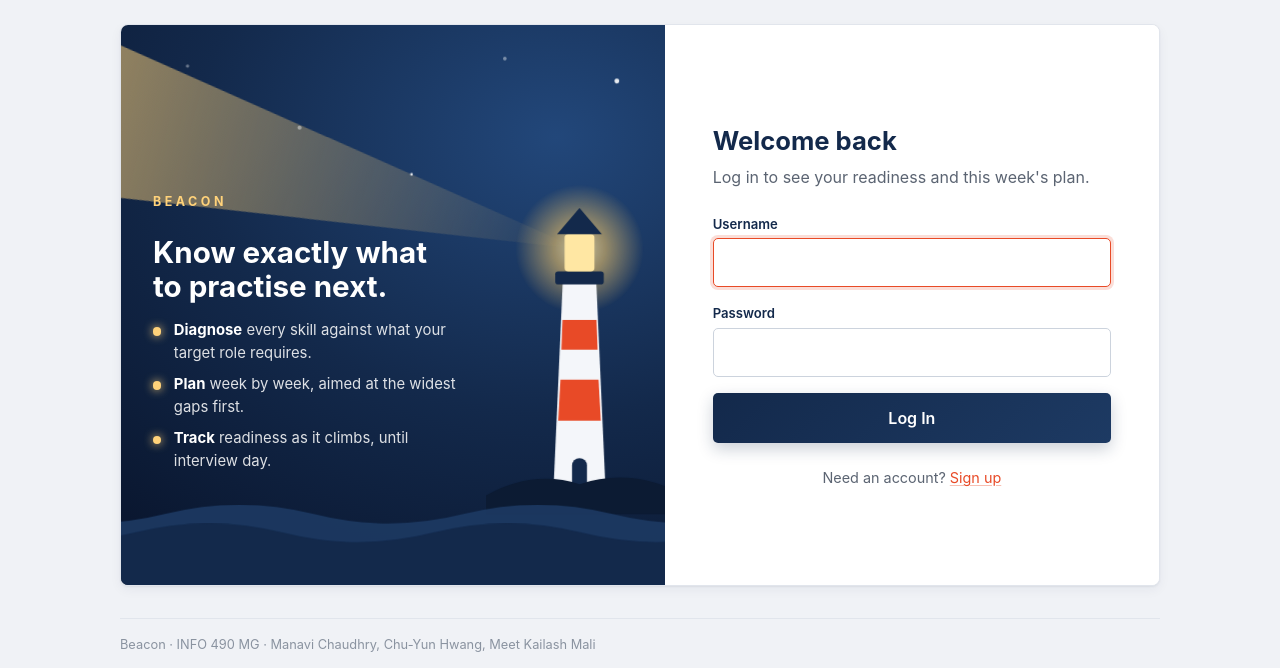
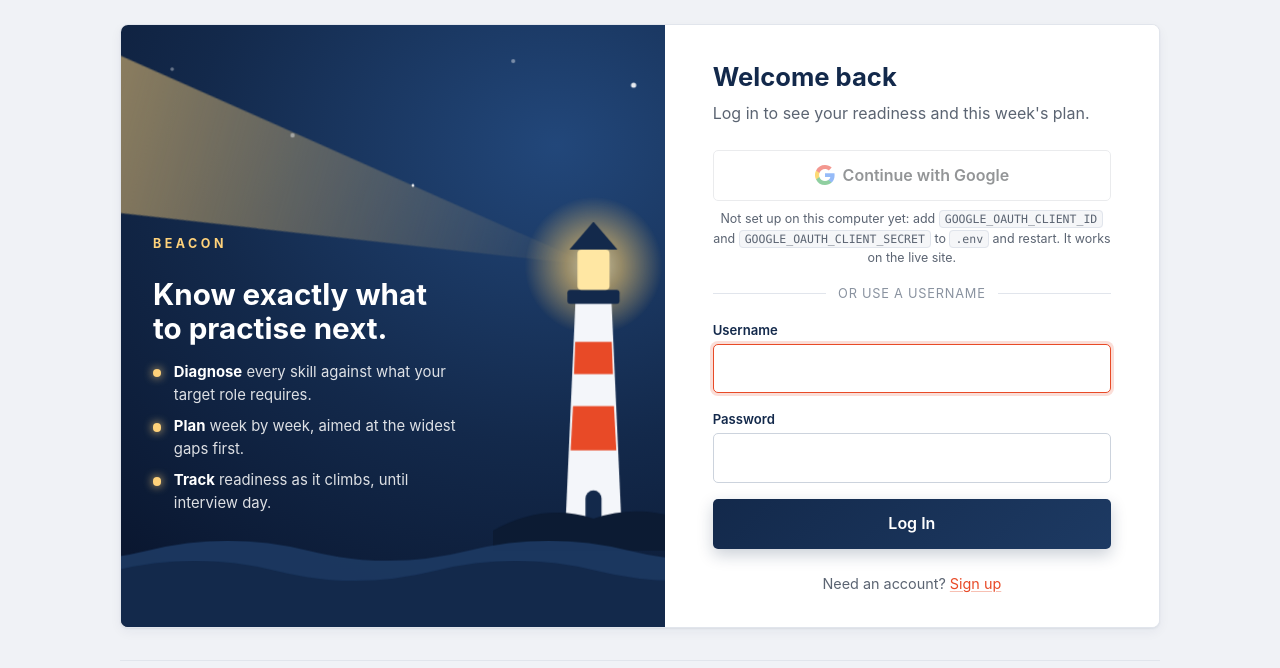
Before and after one commit to manavi2005/11_Beacon, a Django app: page /accounts/login/ in a window 1280 px wide. Shown: the part 147-815 px from the top of the page. Run offline with Django 5.2, Linux system fonts and the light colour scheme; some libraries are stand-ins or nearby versions.

Commit message:
Show the Google button on the login page in development too
Locally there are no Google credentials, so the teammate's guard hid the
button and the login page looked unlike any other site. In development
(DEBUG on) it now renders disabled, with a note on the two .env values
that switch it on. Production behaviour is unchanged: a real button when
configured, hidden when not. 2 new tests.

```diff
--- a/preparation/context_processors.py
+++ b/preparation/context_processors.py
@@ -22,4 +22,8 @@ def google_oauth(request):
     app = provider.get("APP", {})
     return {
         "google_oauth_configured": bool(app.get("client_id") and app.get("secret")),
+        # In development only, show a disabled placeholder when credentials
+        # are missing, so the login page still looks like the real thing and
+        # says how to switch Google on. Production keeps hiding it.
+        "google_oauth_placeholder": settings.DEBUG,
     }
--- a/static/css/beacon.css
+++ b/static/css/beacon.css
@@ -668,6 +668,8 @@ button:focus-visible { outline: 2px solid var(--orange); outline-offset: 2px; }
    --------------------------------------------------------------------------- */
 .oauth { margin: 0 0 var(--s4); }
 .oauth__hint { margin: var(--s2) 0 0; font-size: .78rem; color: var(--ink-muted); text-align: center; }
+.oauth--off .oauth__button { opacity: .55; cursor: not-allowed; box-shadow: none; }
+.oauth--off .oauth__hint code { font-size: .72rem; }
 
 /* A rule with the word "or" sitting in the gap, so the two ways of signing
    in read as alternatives rather than as two steps. */
--- a/templates/registration/_google_button.html
+++ b/templates/registration/_google_button.html
@@ -41,4 +41,23 @@ rather than connect to an already signed-in account.
     <p class="oauth__hint">{{ google_hint|default:"One click, no new password." }}</p>
     <div class="oauth__divider"><span>or use a username</span></div>
   </div>
+{% elif google_oauth_placeholder %}
+  {% comment %}
+  Development without Google credentials: the same button, disabled, with
+  a note on how to turn it on. Never rendered in production (DEBUG off).
+  {% endcomment %}
+  <div class="oauth oauth--off">
+    <button type="button" class="oauth__button" disabled aria-disabled="true">
+      <svg class="oauth__icon" viewBox="0 0 18 18" aria-hidden="true" focusable="false">
+        <path fill="#4285F4" d="M17.64 9.2c0-.64-.06-1.25-.16-1.84H9v3.48h4.84a4.14 4.14 0 0 1-1.8 2.72v2.26h2.92c1.7-1.57 2.68-3.88 2.68-6.62z"/>
+        <path fill="#34A853" d="M9 18c2.43 0 4.47-.8 5.96-2.18l-2.92-2.26c-.8.54-1.84.86-3.04.86-2.34 0-4.32-1.58-5.03-3.7H.96v2.33A9 9 0 0 0 9 18z"/>
+        <path fill="#FBBC05" d="M3.97 10.72a5.41 5.41 0 0 1 0-3.44V4.95H.96a9 9 0 0 0 0 8.1l3.01-2.33z"/>
+        <path fill="#EA4335" d="M9 3.58c1.32 0 2.5.45 3.44 1.35l2.58-2.58C13.46.9 11.43 0 9 0A9 9 0 0 0 .96 4.95l3.01 2.33C4.68 5.16 6.66 3.58 9 3.58z"/>
+      </svg>
+      Continue with Google
+    </button>
+    <p class="oauth__hint">Not set up on this computer yet: add <code>GOOGLE_OAUTH_CLIENT_ID</code> and
+      <code>GOOGLE_OAUTH_CLIENT_SECRET</code> to <code>.env</code> and restart. It works on the live site.</p>
+    <div class="oauth__divider"><span>or use a username</span></div>
+  </div>
 {% endif %}
```
Also changed, not shown: preparation/tests.py (+16 -0 lines).
